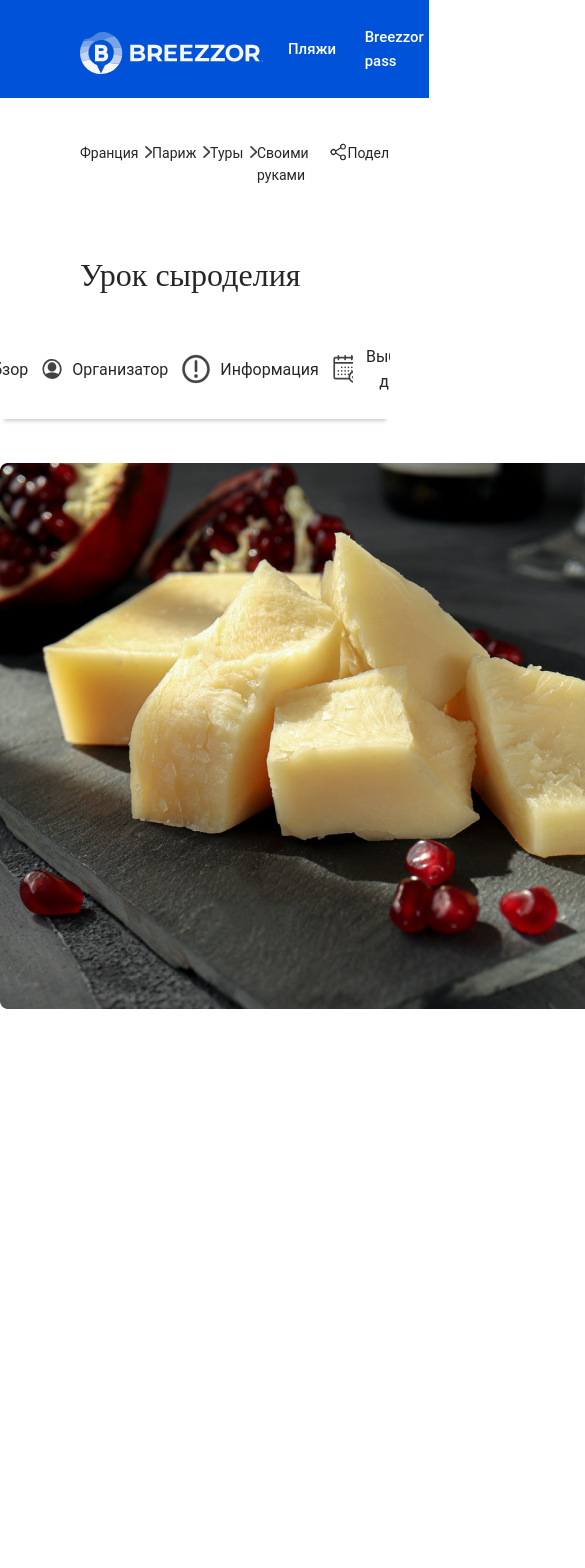
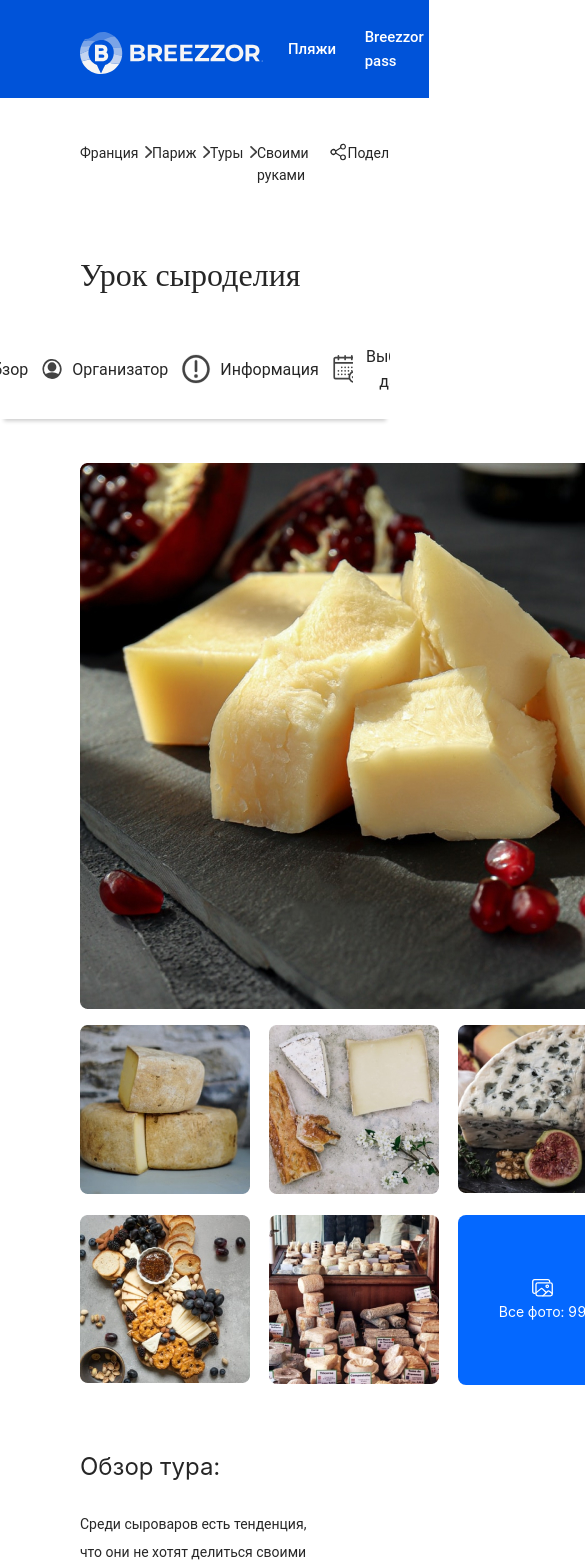
Before and after one commit to GRIEGMAK/breezzor, a React (Create React App) app: page / in a window 390 px wide. Shown: the top 1568 px of the page, 585 px wide, since content can reach past the window. Built offline with nearby package versions, Linux system fonts and the light colour scheme.

Commit message:
общую часть маленько подправил

```diff
--- a/package.json
+++ b/package.json
@@ -21,7 +21,8 @@
     "start": "node server.js",
     "build": "react-scripts build",
     "test": "react-scripts test",
-    "eject": "react-scripts eject"
+    "eject": "react-scripts eject",
+    "serve": "react-scripts start"
   },
   "eslintConfig": {
     "extends": [
--- a/public/index.html
+++ b/public/index.html
@@ -24,7 +24,7 @@
       work correctly both with client-side routing and a non-root public URL.
       Learn how to configure a non-root public URL by running `npm run build`.
     -->
-    <title>React App</title>
+    <title>Breezzor</title>
   </head>
   <body>
     <noscript>You need to enable JavaScript to run this app.</noscript>
--- a/src/App.css
+++ b/src/App.css
@@ -21,3 +21,10 @@
         width: 95%;
     }
 }
+
+@media screen and (max-width: 1100px){
+    .main_part {
+        max-width: 1120px;
+        margin: 0 5rem 0 5rem;
+    }
+}
--- a/src/styles/EmotionsAbout.css
+++ b/src/styles/EmotionsAbout.css
@@ -60,3 +60,24 @@
     line-height: 2;
     width: 100%;
 }
+
+@media screen and (max-width: 1150px) {
+    .emotionsAboutImages {
+        flex-direction: column;
+    }
+
+    .images {
+        margin-top: 1rem;
+        margin-left: -20px;
+        display: grid;
+        grid-template-columns: 1fr 1fr 1fr;
+    }
+
+}
+
+@media screen and (max-width: 1150px) {
+    .mainImage {
+        display: grid;
+        grid-template-columns: 1fr;
+    }
+}
```
